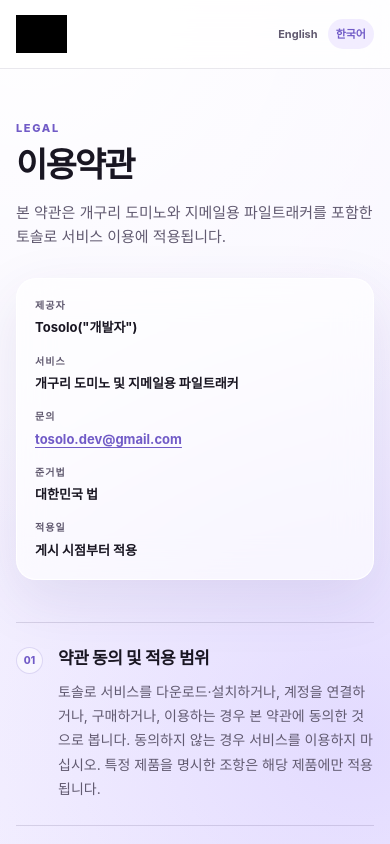
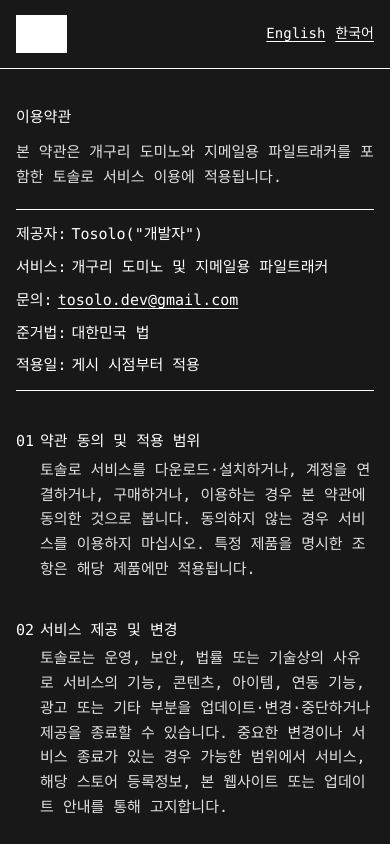
Before and after one commit to tosolo/tosolo.github.io, a plain HTML site: page terms-kr.html in a window 390 px wide. Shown: the top 844 px of the page. Drawn offline with Linux system fonts and the light colour scheme; grey boxes are pictures that could not be loaded.

Commit message:
Update terms-kr.html

```diff
--- a/terms-kr.html
+++ b/terms-kr.html
@@ -10,8 +10,51 @@
   <link rel="alternate" hreflang="ko" href="https://tosolo.net/terms-kr.html">
   <link rel="alternate" hreflang="x-default" href="https://tosolo.net/terms.html">
   <link rel="icon" href="https://tosolo.net/favicon.ico" type="image/x-icon">
-  <link rel="stylesheet" href="legal.css">
   <title>이용약관 - tosolo</title>
+  <style>
+    * { box-sizing: border-box; margin: 0; padding: 0; }
+    html, body { min-height: 100%; background: #181818; }
+    body { color: #fff; font: 15px/1.65 Consolas, "Cascadia Mono", "Courier New", monospace; }
+    a { color: inherit; }
+    .site-header { border-bottom: 1px solid #fff; background: #181818; }
+    .header-inner { width: min(920px, calc(100% - 48px)); min-height: 76px; margin: 0 auto; display: flex; align-items: center; justify-content: space-between; gap: 24px; }
+    .brand { display: inline-flex; align-items: center; text-decoration: none; }
+    .brand img { display: block; width: 106px; height: 44px; object-fit: contain; object-position: left center; filter: brightness(0) invert(1); }
+    .header-nav { display: flex; align-items: center; gap: 18px; }
+    .header-nav a { color: #fff; font-size: 15px; text-underline-offset: 3px; }
+    main, footer { width: min(920px, calc(100% - 48px)); margin: 0 auto; }
+    main { padding: 40px 0 56px; }
+    h1 { margin-top: 4px; font-size: 15px; line-height: 1.65; font-weight: 400; }
+    .intro { max-width: 720px; margin-top: 10px; color: #e0e0e0; font-size: 15px; }
+    .policy-meta { margin-top: 20px; padding: 12px 0; display: flex; flex-direction: column; gap: 8px; border-top: 1px solid #fff; border-bottom: 1px solid #fff; }
+    .meta-item { display: flex; gap: 5px; }
+    .meta-item dt::after { content: ":"; }
+    .meta-item a, .policy-section a, footer a { color: #fff; text-underline-offset: 3px; }
+    .policy-content { margin-top: 24px; }
+    .policy-section { display: grid; grid-template-columns: auto minmax(0, 1fr); column-gap: 6px; padding: 10px 0; }
+    .policy-section + .policy-section { margin-top: 8px; }
+    .section-number, .section-body h2 { font-size: 15px; line-height: 1.65; font-weight: 400; }
+    .section-body h2 { display: inline; }
+    .section-body p, .section-body li { color: #e0e0e0; font-size: 15px; }
+    .section-body p:first-of-type { margin-top: 4px; }
+    .section-body p + p, .section-body p + ul, .section-body p + ol, .section-body ul + p, .section-body ol + p { margin-top: 8px; }
+    .section-body ul, .section-body ol { padding-left: 1.35em; }
+    .section-body li + li { margin-top: 4px; }
+    footer { padding: 16px 0 24px; display: flex; justify-content: space-between; gap: 18px; border-top: 1px solid #fff; color: #e0e0e0; font-size: 15px; }
+    .footer-links { display: flex; gap: 18px; }
+    @media (max-width: 640px) {
+      .header-inner, main, footer { width: calc(100% - 32px); }
+      .header-inner { min-height: 68px; }
+      .brand img { width: 92px; height: 38px; }
+      .header-nav { gap: 10px; }
+      .header-nav a { font-size: 14px; }
+      main { padding: 32px 0 44px; }
+      .policy-meta { padding: 12px 0; }
+      .policy-content { margin-top: 24px; }
+      .policy-section { column-gap: 6px; padding: 14px 0; }
+      footer { flex-direction: column; }
+    }
+  </style>
 </head>
 <body>
   <header class="site-header"><div class="header-inner">
@@ -20,7 +63,7 @@
   </div></header>
   <main>
     <header class="page-header">
-      <p class="eyebrow">Legal</p><h1>이용약관</h1>
+      <h1>이용약관</h1>
       <p class="intro">본 약관은 개구리 도미노와 지메일용 파일트래커를 포함한 토솔로 서비스 이용에 적용됩니다.</p>
       <dl class="policy-meta">
         <div class="meta-item"><dt>제공자</dt><dd>Tosolo("개발자")</dd></div>
```
